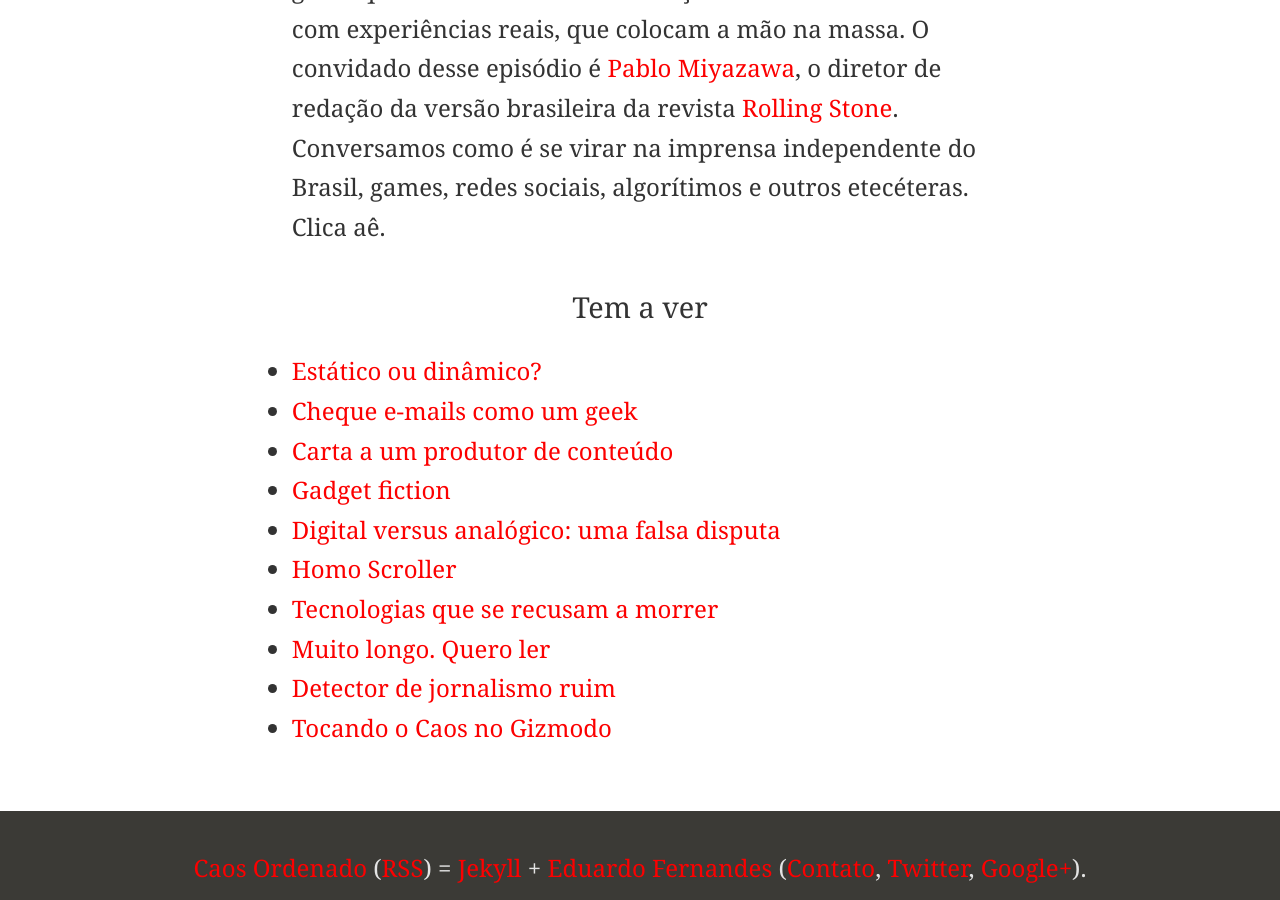
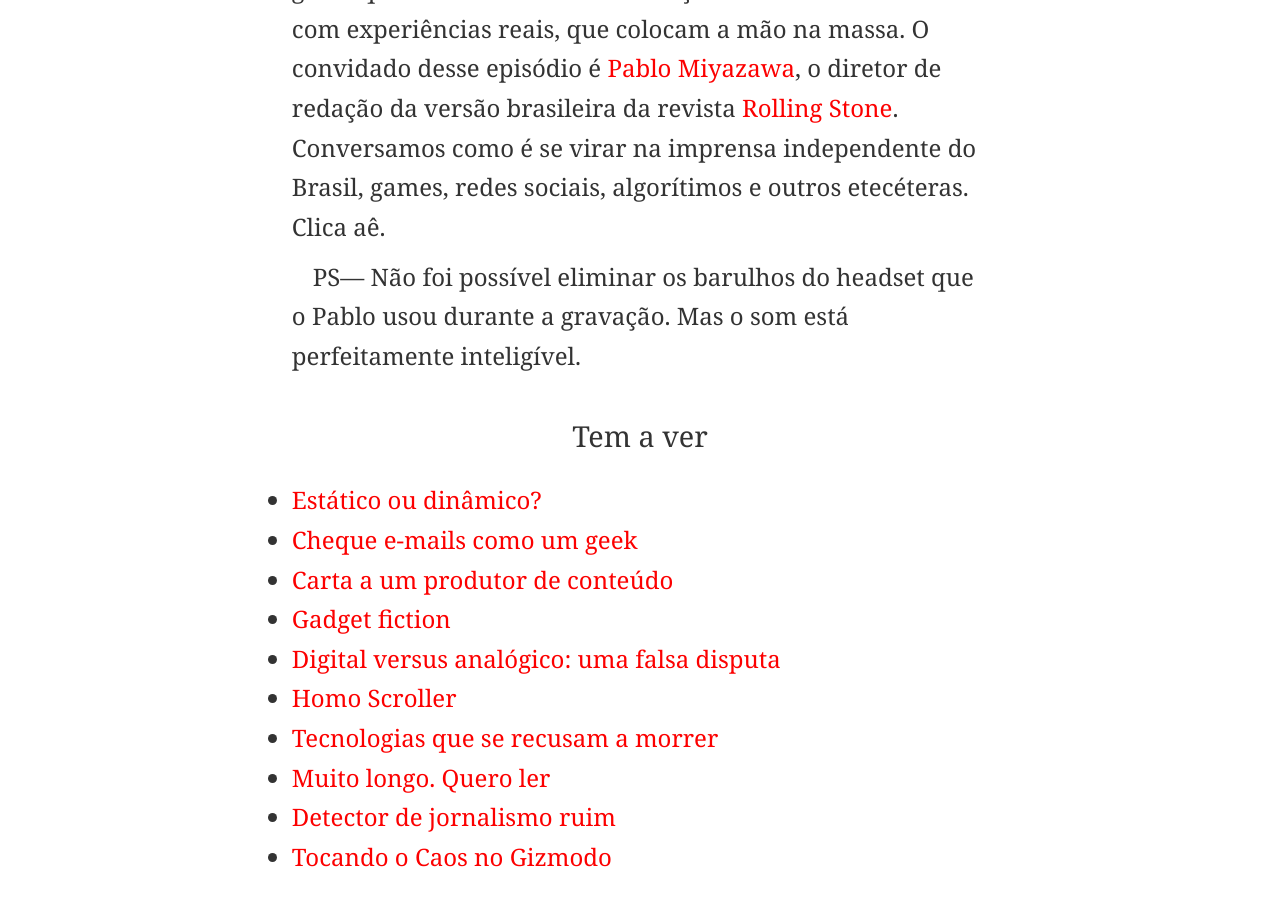
Before and after one commit to eduf/eduf.github.com, a Jekyll site: the page built from _posts/2013-05-16-atras-do-front.md, in a window 1280 px wide and 900 px high, scrolled down 651 px. Built offline with Jekyll 4.4.1, drawn with Linux system fonts in a browser that asks for light colours; nearby versions of some CDN libraries; comment, search, counter and statistics services are not loaded.

Commit message:
Nota no texto sobre o Pablo.

```diff
--- a/_posts/2013-05-16-atras-do-front.md
+++ b/_posts/2013-05-16-atras-do-front.md
@@ -12,3 +12,5 @@ tags:
 <iframe width="100%" height="250" src="//www.mixcloud.com/widget/iframe/?feed=http%3A%2F%2Fwww.mixcloud.com%2Feduf%2Fatr%25C3%25A1s-do-font-com-pablo-miyazawa%2F&embed_uuid=46e144f1-6657-4b05-85ed-95a8355d2528&stylecolor=&embed_type=widget_standard" frameborder="0"></iframe><div style="clear:both; height:3px; width:auto;"></div>
 
 Novo podcast na área: *Atrás do Front*. A ideia é entrevistar gente que trabalha com comunicação no dia-a-dia. Pessoas com experiências reais, que colocam a mão na massa. O convidado desse episódio é [Pablo Miyazawa](https://twitter.com/pablomiyazawa), o diretor de redação da versão brasileira da revista [Rolling Stone](http://rollingstone.uol.com.br/). Conversamos como é se virar na imprensa independente do Brasil, games, redes sociais, algorítimos e outros etecéteras. Clica aê.
+
+PS— Não foi possível eliminar os barulhos do headset que o Pablo usou durante a gravação. Mas o som está perfeitamente inteligível.
```
